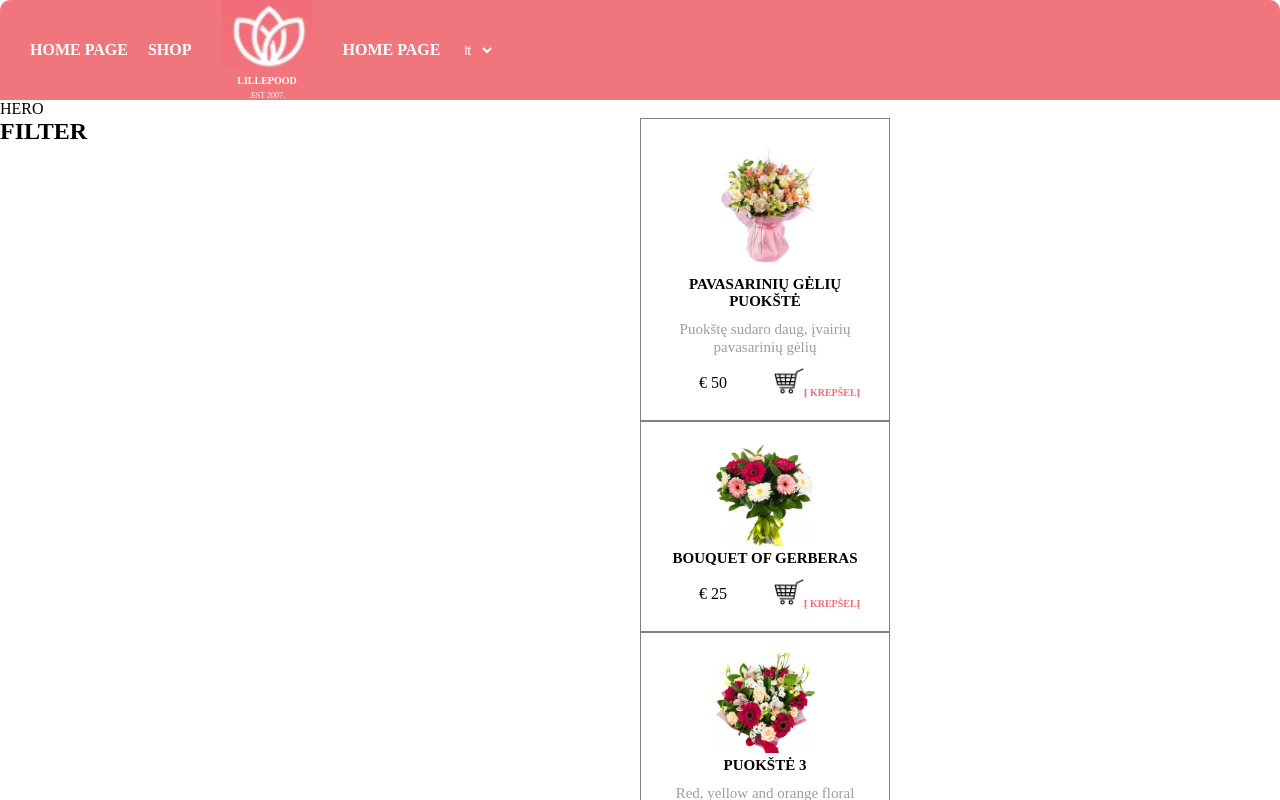
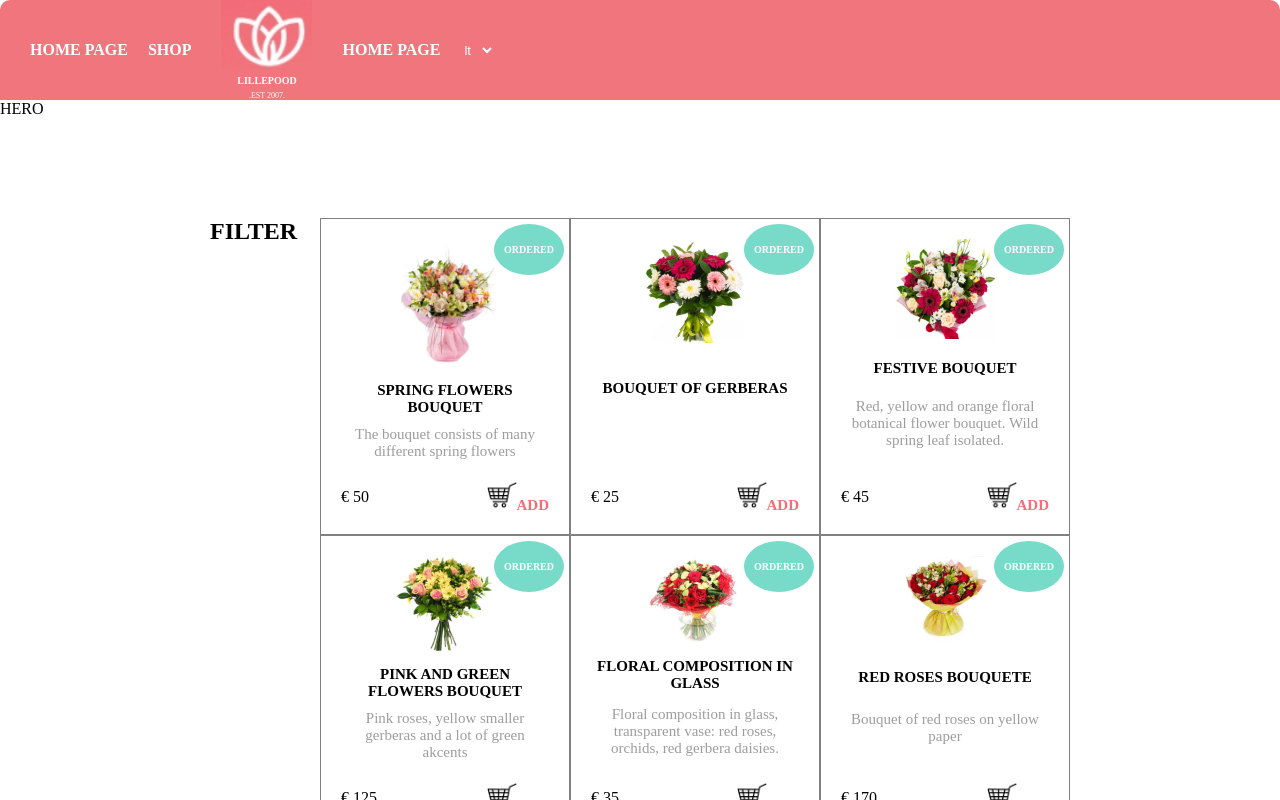
Before and after one commit to simonasablinaite/flowers-eshop, a React (Create React App) app: page / in a window 1280 px wide. Shown: the top 800 px of the page. Built offline with nearby package versions, Linux system fonts and the light colour scheme.

Commit message:
Product list style

```diff
--- a/src/Components/Shop/ShopList/ProductCard.js
+++ b/src/Components/Shop/ShopList/ProductCard.js
@@ -21,10 +21,11 @@ const ProductCard = ({ picture, title, description, price }) => {
                   <img style={{ width: 30, heigth: 30 }}
                      className='basket-cart'
                      src={basketCart} alt="cart" />
-                  <span className='order-item'>Į krepšelį</span>
+                  <span className='order-item'>Add</span>
                </Link>
             </div>
          </div>
+         <span className='ordered-item'>Ordered</span>
       </div>
    )
 }
--- a/src/Components/Shop/ShopList/ProductsList.js
+++ b/src/Components/Shop/ShopList/ProductsList.js
@@ -12,8 +12,8 @@ const ProductsList = () => {
    const productCardData = [
       {
          picture: puokste_1,
-         title: 'Pavasarinių gėlių puokštė',
-         description: 'Puokštę sudaro daug, įvairių pavasarinių gėlių',
+         title: 'Spring flowers bouquet',
+         description: 'The bouquet consists of many different spring flowers',
          price: 50,
       },
       {
@@ -24,14 +24,14 @@ const ProductsList = () => {
       },
       {
          picture: puokste_3,
-         title: 'Puokštė 3',
-         description: 'Red, yellow and orange floral botanical flower bouquets. Wild spring leaf isolated. ',
+         title: 'Festive bouquet',
+         description: 'Red, yellow and orange floral botanical flower bouquet. Wild spring leaf isolated. ',
          price: 45,
       },
       {
          picture: puokste_4,
-         title: 'Puokštė 4',
-         description: 'Aprašymas 4',
+         title: 'Pink and green flowers bouquet',
+         description: 'Pink roses, yellow smaller gerberas and a lot of green akcents',
          price: 125,
       },
       {
--- a/src/pages/ShopPage/ShopPage.js
+++ b/src/pages/ShopPage/ShopPage.js
@@ -1,8 +1,6 @@
 import React from 'react'
 import Filter from '../../Components/Shop/Aside/Filter'
 import ProductsList from '../../Components/Shop/ShopList/ProductsList'
-
-
 
 
 const ShopPage = () => {
--- /dev/null
+++ b/src/style/components/aside/_aside.scss
@@ -0,0 +1,4 @@
+aside {
+   display: flex;
+   width: 35%;
+}
--- /dev/null
+++ b/src/style/components/shopPage/_ordered-item.scss
@@ -0,0 +1,17 @@
+@use '../../../style/main/variables';
+
+.ordered-item {
+   font-size: variables.$fs-10;
+   text-align: center;
+   width: 70px;
+   text-transform: uppercase;
+   background-color: variables.$ordered-item-color;
+   color: variables.$main-text-color;
+   border-radius: 50%;
+padding: 20px 25px 20px 10px;
+   font-weight: 600;
+   position: absolute;
+   top: 5px;
+   right: 5px;
+
+}
--- a/src/style/components/shopPage/_product-card.scss
+++ b/src/style/components/shopPage/_product-card.scss
@@ -1,13 +1,25 @@
 @use '../../../style/main/_variables.scss';
 
 .product-card {
+  display: flex;
+  flex-direction: column;
+  justify-content: space-between;
+  align-items: center;
   border: 1px solid grey;
   width: 250px;
   padding: variables.$p-20;
+  text-align: center;
+  position: relative;
 
+
+&:hover {
+  border: 3px solid variables.$item-color;
+  transition: 0.2s;
+
+}
   .product-name {
    font-size: variables.$fs-15;
-   margin-bottom: variables.$mb-10;
+   margin: variables.$mb-10 0;
    text-transform: uppercase;
   }
   .product-description {
@@ -17,20 +29,22 @@
   }
 
   .purchase {
-   display: grid;
-   grid-template-columns: repeat(2, 1fr);
+    width: 100%;
+   display: flex;
+   justify-content: space-between;
    align-items: center;
    margin-top: variables.$mt-10;
+
   }
   .order-item {
    color: variables.$item-color;
    text-transform: uppercase;
-   font-size: variables.$fs-10;
-
+   font-size: variables.$fs-15;
 
   }
   a {
    text-decoration: none;
    font-weight: 600;
+
 }
 }
--- a/src/style/components/shopPage/_products-list.scss
+++ b/src/style/components/shopPage/_products-list.scss
@@ -1,5 +1,5 @@
-.shops-list {
-display: flex;
-text-align: center;
+.product-list {
+display: grid;
+grid-template-columns: repeat(3, 1fr);
 
 }
--- a/src/style/components/shopPage/_shop-wrapper.scss
+++ b/src/style/components/shopPage/_shop-wrapper.scss
@@ -1,6 +1,10 @@
 @use '../../main/variables';
 
 .shop-wrapper {
-   display: grid;
-   grid-template-columns: repeat(2, 1fr);
+   display: flex;
+   width: 75%;
+   margin-top: 50px;
+   margin-left: auto;
+   margin-right: auto;
+   padding: variables.$p-50;
 }
--- a/src/style/home.css
+++ b/src/style/home.css
@@ -56,18 +56,32 @@ header nav a {
 }
 
 .shop-wrapper {
-  display: grid;
-  grid-template-columns: repeat(2, 1fr);
+  display: flex;
+  width: 75%;
+  margin-top: 50px;
+  margin-left: auto;
+  margin-right: auto;
+  padding: 50px;
 }
 
 .product-card {
+  display: flex;
+  flex-direction: column;
+  justify-content: space-between;
+  align-items: center;
   border: 1px solid grey;
   width: 250px;
   padding: 20px;
+  text-align: center;
+  position: relative;
+}
+.product-card:hover {
+  border: 3px solid #f86c7a;
+  transition: 0.2s;
 }
 .product-card .product-name {
   font-size: 15px;
-  margin-bottom: 10px;
+  margin: 10px 0;
   text-transform: uppercase;
 }
 .product-card .product-description {
@@ -76,22 +90,43 @@ header nav a {
   color: rgb(158, 157, 157);
 }
 .product-card .purchase {
-  display: grid;
-  grid-template-columns: repeat(2, 1fr);
+  width: 100%;
+  display: flex;
+  justify-content: space-between;
   align-items: center;
   margin-top: 10px;
 }
 .product-card .order-item {
   color: #f86c7a;
   text-transform: uppercase;
-  font-size: 10px;
+  font-size: 15px;
 }
 .product-card a {
   text-decoration: none;
   font-weight: 600;
 }
 
-.shops-list {
+.product-list {
+  display: grid;
+  grid-template-columns: repeat(3, 1fr);
+}
+
+.ordered-item {
+  font-size: 10px;
+  text-align: center;
+  width: 70px;
+  text-transform: uppercase;
+  background-color: #78dbca;
+  color: white;
+  border-radius: 50%;
+  padding: 20px 25px 20px 10px;
+  font-weight: 600;
+  position: absolute;
+  top: 5px;
+  right: 5px;
+}
+
+aside {
   display: flex;
-  text-align: center;
+  width: 35%;
 }/*# sourceMappingURL=home.css.map */
--- a/src/style/home.scss
+++ b/src/style/home.scss
@@ -8,3 +8,5 @@
 @use './components/shopPage/shop-wrapper';
 @use './components/shopPage/product-card';
 @use './components/shopPage/products-list';
+@use './components/shopPage/ordered-item';
+@use './components/aside/aside';
--- a/src/style/main/_variables.scss
+++ b/src/style/main/_variables.scss
@@ -2,6 +2,7 @@
 $main-text-color: white;
 $card-description-text: rgb(158, 157, 157);
 $item-color: #f86c7a;
+$ordered-item-color: #78dbca;
 
 // Background color:
 $header-bg-color: #f1757d;
@@ -16,5 +17,7 @@ $fs-20: 20px;
 $m-5: 5px;
 $mb-10: 10px;
 $mt-10: 10px;
+$p-10: 10px;
 $p-20: 20px;
 $p-30: 30px;
+$p-50: 50px;
```
Also changed, not shown: 1 other file (tests, documents, lock files or other folders).
